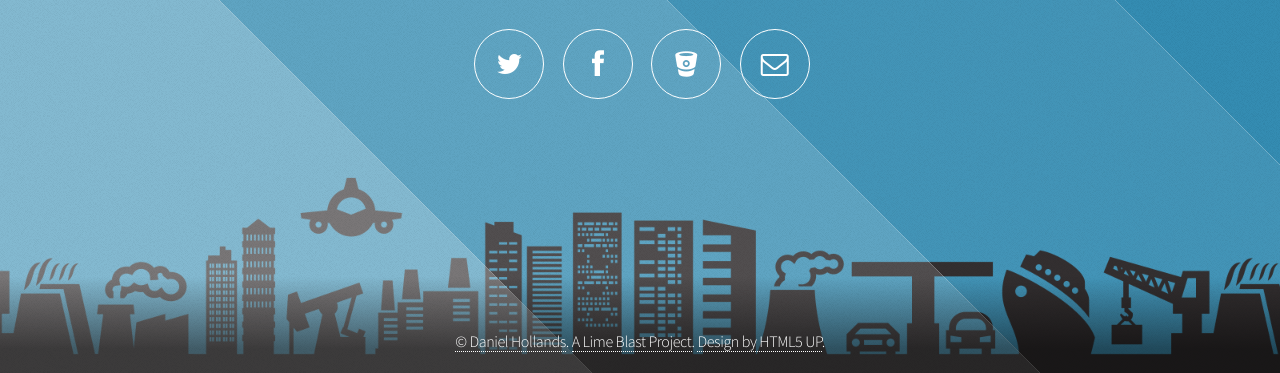
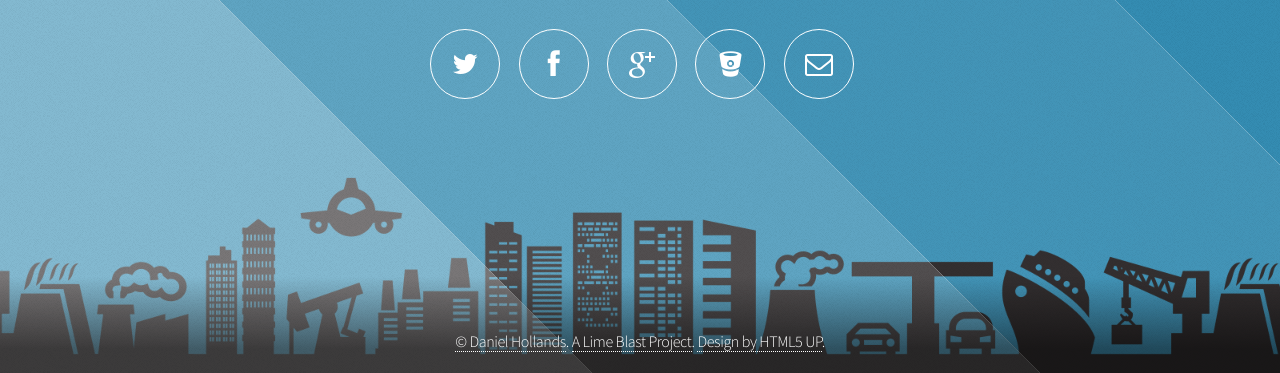
Before and after one commit to BirminghamIO/splash-page, a plain HTML site: page index.html in a window 1280 px wide. Shown: the part 427-800 px from the top of the page. Drawn offline with Linux system fonts and the light colour scheme.

Commit message:
Added GooglePlus link

```diff
--- a/index.html
+++ b/index.html
@@ -37,6 +37,7 @@
 							<ul>
 								<li><a href="https://twitter.com/BirminghamIO" class="fa fa-twitter"><span>Twitter</span></a></li>
 								<li><a href="https://www.facebook.com/birmingham.io" class="fa fa-facebook"><span>Facebook</span></a></li>
+								<li><a href="plus.google.com/110221142279366618588" class="fa fa-google-plus"><span>Google+</span></a></li>
 								<li><a href="https://bitbucket.org/BirminghamIO/" class="fa fa-bitbucket"><span>BitBucket</span></a></li>
 								<li><a href="mailto:&#105;&#110;&#102;&#111;&#64;&#98;&#105;&#114;&#109;&#105;&#110;&#103;&#104;&#97;&#109;&#46;&#105;&#111;" class="fa fa-envelope-o"><span>Email</span></a></li>
 							</ul>
```
